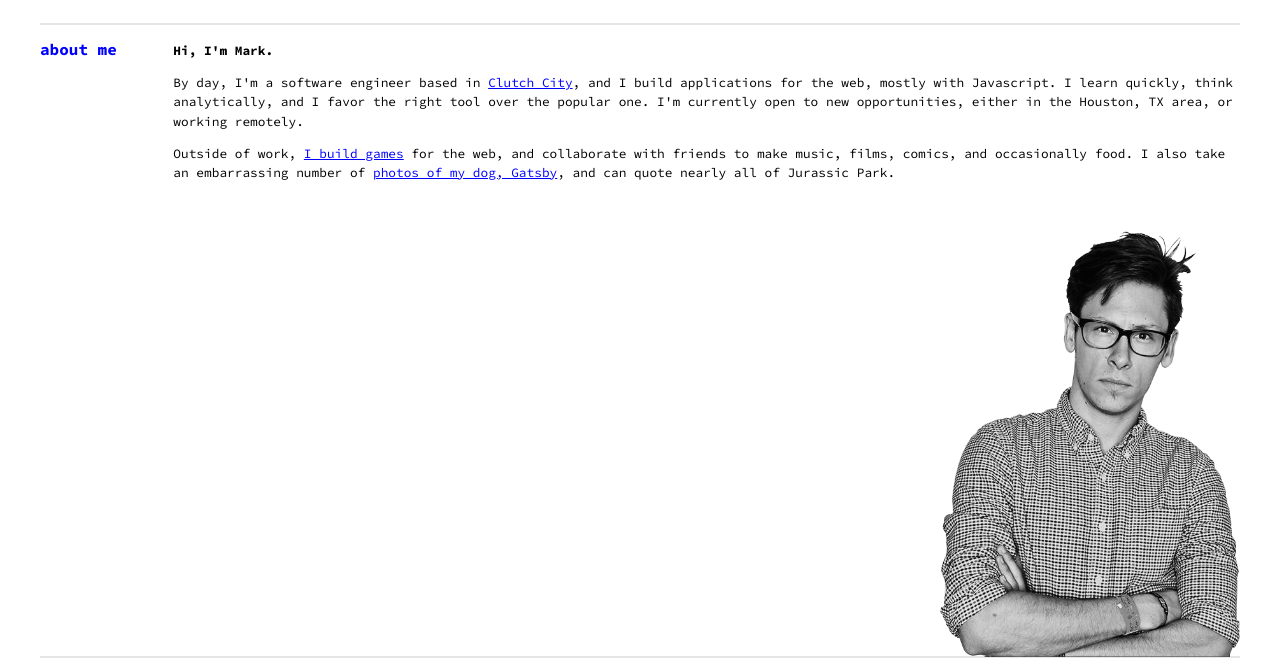
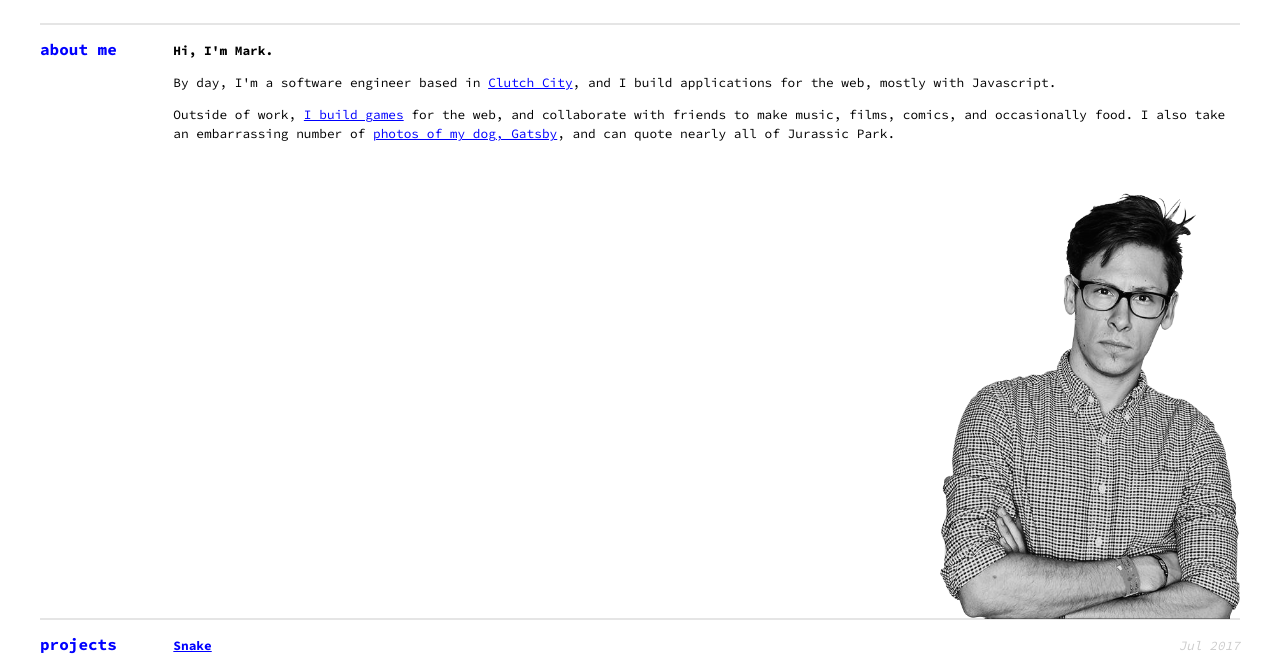
Before and after one commit to ellismarkf/mfellis.com, a plain HTML site: page index.html in a window 1280 px wide. Shown: the part 122-787 px from the top of the page. Drawn offline with Linux system fonts and the light colour scheme.

Commit message:
remove sales-pitch in intro

```diff
--- a/index.html
+++ b/index.html
@@ -27,7 +27,7 @@
       <h2>about me</h2>
       <div class="section-body">
         <p><strong>Hi, I'm Mark.</strong></p>
-        <p>By day, I'm a software engineer based in <a href="https://en.wikipedia.org/wiki/Clutch_City">Clutch City</a>, and I build applications for the web, mostly with Javascript. I learn quickly, think analytically, and I favor the right tool over the popular one. I'm currently open to new opportunities, either in the Houston, TX area, or working remotely.</p>
+        <p>By day, I'm a software engineer based in <a href="https://en.wikipedia.org/wiki/Clutch_City">Clutch City</a>, and I build applications for the web, mostly with Javascript.</p>
         <p>Outside of work, <a href="https://github.com/ellismarkf">I build games</a> for the web, and collaborate with friends to make music, films, comics, and occasionally food. I also take an embarrassing number of <a href="https://photos.app.goo.gl/R3SCH85gcpp3xiyu2">photos of my dog, Gatsby</a>, and can quote nearly all of Jurassic Park.</p>
         <img src="./img/sxsw3.png" alt="Yours truly.">
       </div>
```
